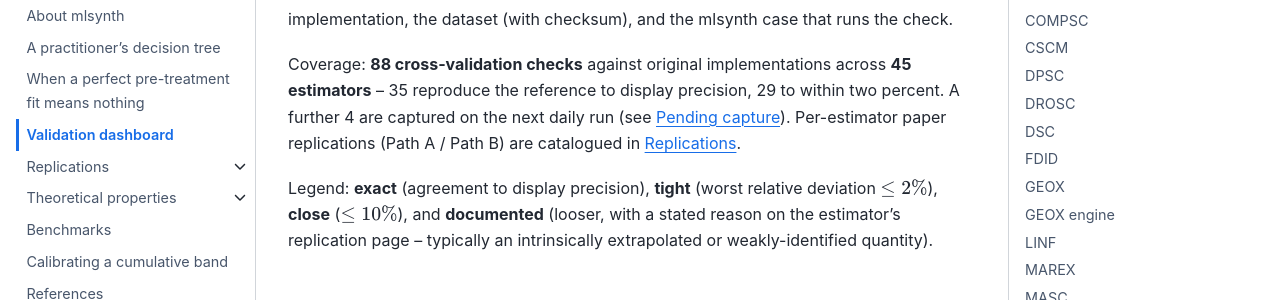
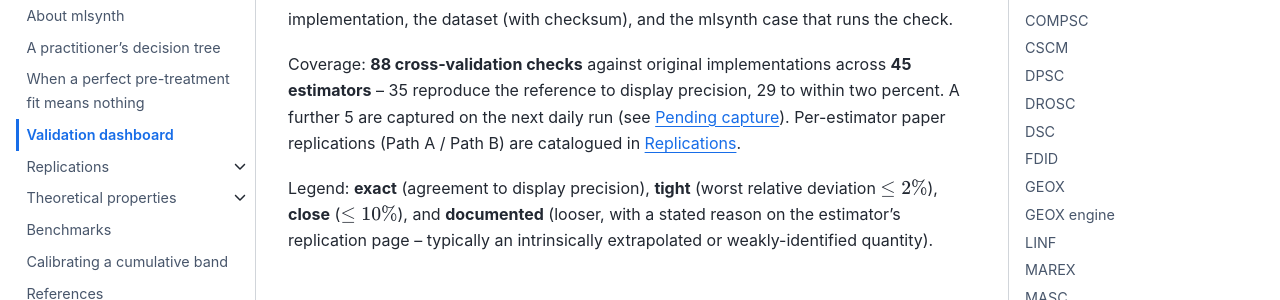
Before and after one commit to jgreathouse9/mlsynth, a Sphinx documentation site: the page built from docs/validation.rst, in a window 1280 px wide and 900 px high. Shown: the part 208-508 px from the top of the window. Built offline with Sphinx 7.4.7 and the Sphinx Book theme 1.1.4, drawn with Linux system fonts in a browser that asks for light colours; pages that are not in the unit, such as notebooks, are missing from menus; some of the changed text lies outside the part shown.

Commit message:
benchmarks: refresh validation dashboard [skip ci]

```diff
--- a/docs/validation.rst
+++ b/docs/validation.rst
@@ -11,7 +11,7 @@ checksum), and the mlsynth case that runs the check.
 
 Coverage: **88 cross-validation checks** against original
 implementations across **45 estimators** -- 35 reproduce the reference to display precision, 29 to
-within two percent. A further 4 are captured on the next daily run (see `Pending capture`_). Per-estimator paper replications (Path A / Path B) are catalogued in :doc:`replications`.
+within two percent. A further 5 are captured on the next daily run (see `Pending capture`_). Per-estimator paper replications (Path A / Path B) are catalogued in :doc:`replications`.
 
 Legend: **exact** (agreement to display precision), **tight** (worst
 relative deviation :math:`\le 2\%`), **close** (:math:`\le 10\%`), and
```
Also changed, not shown: other parts of docs/validation.rst (+2 -0 lines).
